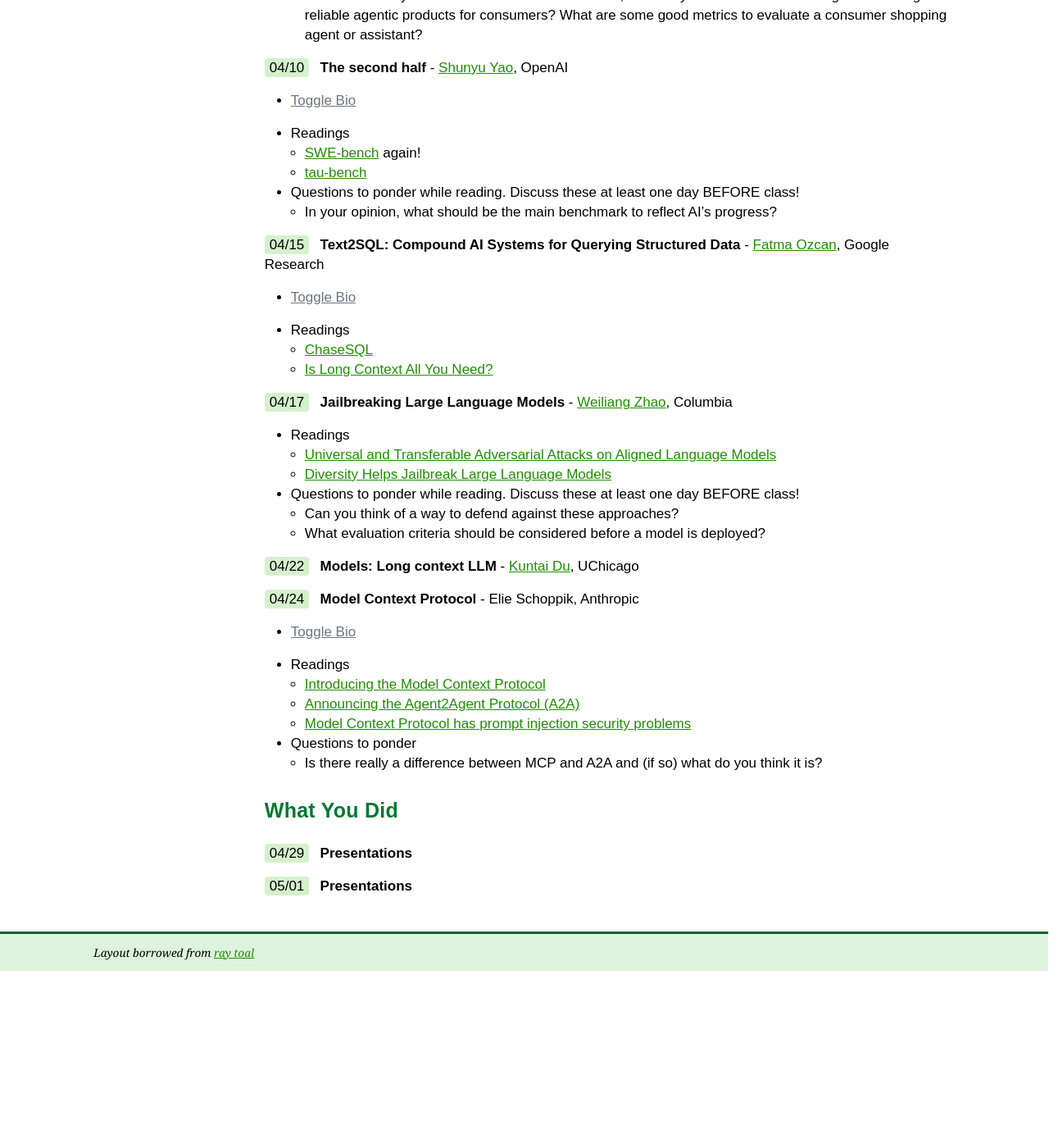
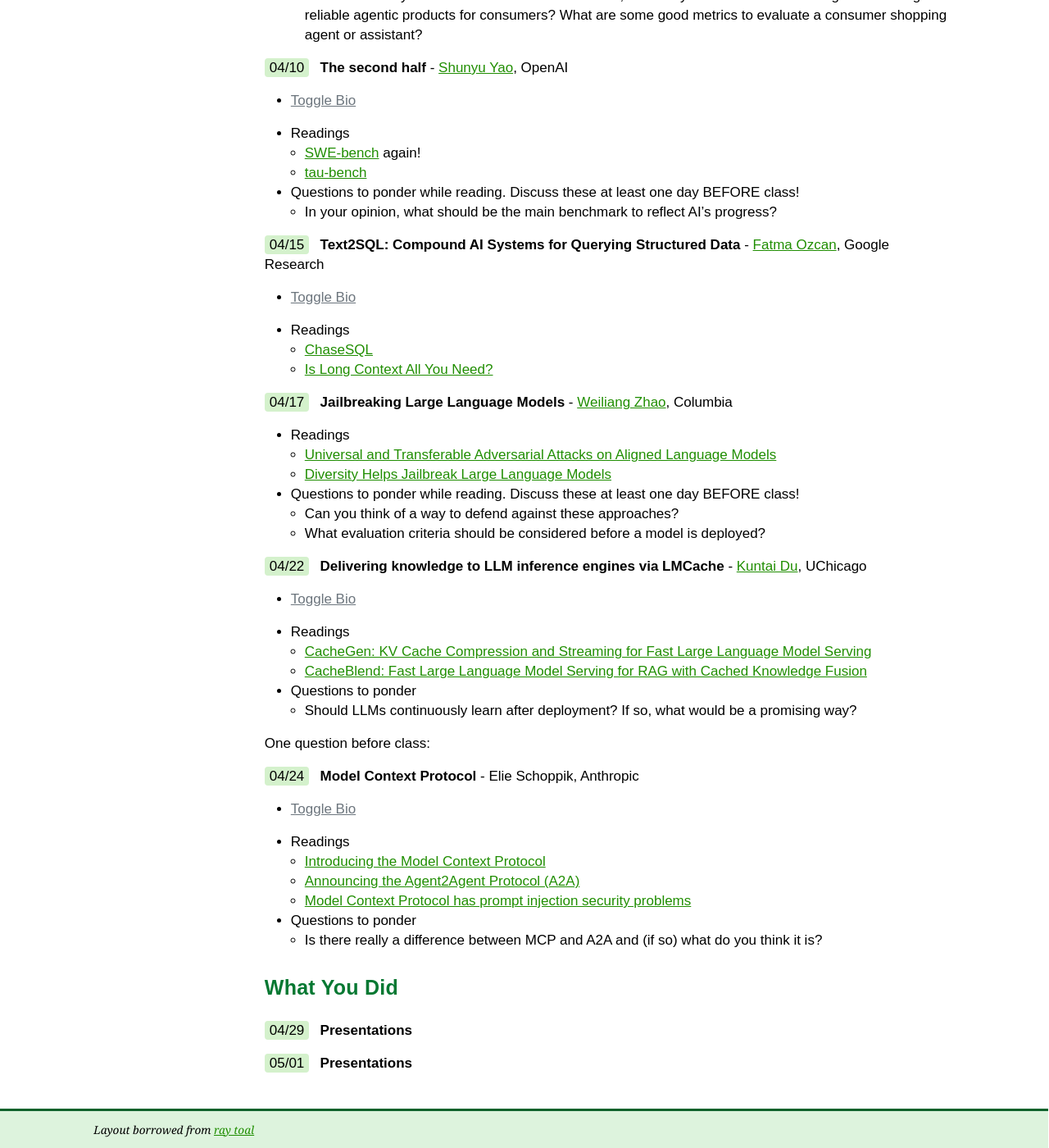
Before and after one commit to w6113/w6113.github.io, a Jekyll site: the page built from index.md, in a window 1280 px wide and 1400 px high, scrolled down 7002 px. Shown: the whole window at 82% size. Built offline with Jekyll 4.4.1, drawn with Linux system fonts in a browser that asks for light colours; before the commit the page ends 8186 px from its top, so only the background shows below that.

Commit message:
Add 04/22 class

```diff
--- a/index.md
+++ b/index.md
@@ -279,7 +279,15 @@
   * What evaluation criteria should be considered before a model is deployed?
 
 
-<span class="date">04/22</span> <span class="topic">Models: Long context LLM</span> - [Kuntai Du](https://kuntaidu.github.io/aboutme.html), UChicago
+<span class="date">04/22</span> <span class="topic">Delivering knowledge to LLM inference engines via LMCache</span> - [Kuntai Du](https://kuntaidu.github.io/aboutme.html), UChicago {% include toggle.html content="Kuntai Du is a 6th year PhD candidate from University of Chicago, advised by Professor Junchen Jiang. His research focuses on distributed tensor transmission for deep learning model serving systems. Beyond his academic work, he open-sources his research through LMCache and collaborates closely with Professor Ion Stoica and the UC Berkeley team to integrate it into the most popular LLM inference engine vLLM." %}
+
+* Readings
+  * [CacheGen: KV Cache Compression and Streaming for Fast Large Language Model Serving](https://dl.acm.org/doi/10.1145/3651890.3672274)
+  * [CacheBlend: Fast Large Language Model Serving for RAG with Cached Knowledge Fusion](https://dl.acm.org/doi/10.1145/3689031.3696098)
+* Questions to ponder
+  * Should LLMs continuously learn after deployment? If so, what would be a promising way?
+
+One question before class:
 
 <span class="date">04/24</span> <span class="topic">Model Context Protocol</span> - Elie Schoppik, Anthropic {% include toggle.html content="Elie Schoppik leads live education at Anthropic as their Head of Technical Training. He has spent over a decade in technical education, working with multiple coding schools and starting one of his own. With a background in consulting, education, and software engineering, Elie brings a practical approach to teaching Software Engineering and AI. He's shared his insights at a variety of technical conferences as well as universities including MIT, Wharton, and UC Berkeley." %}
 
```
